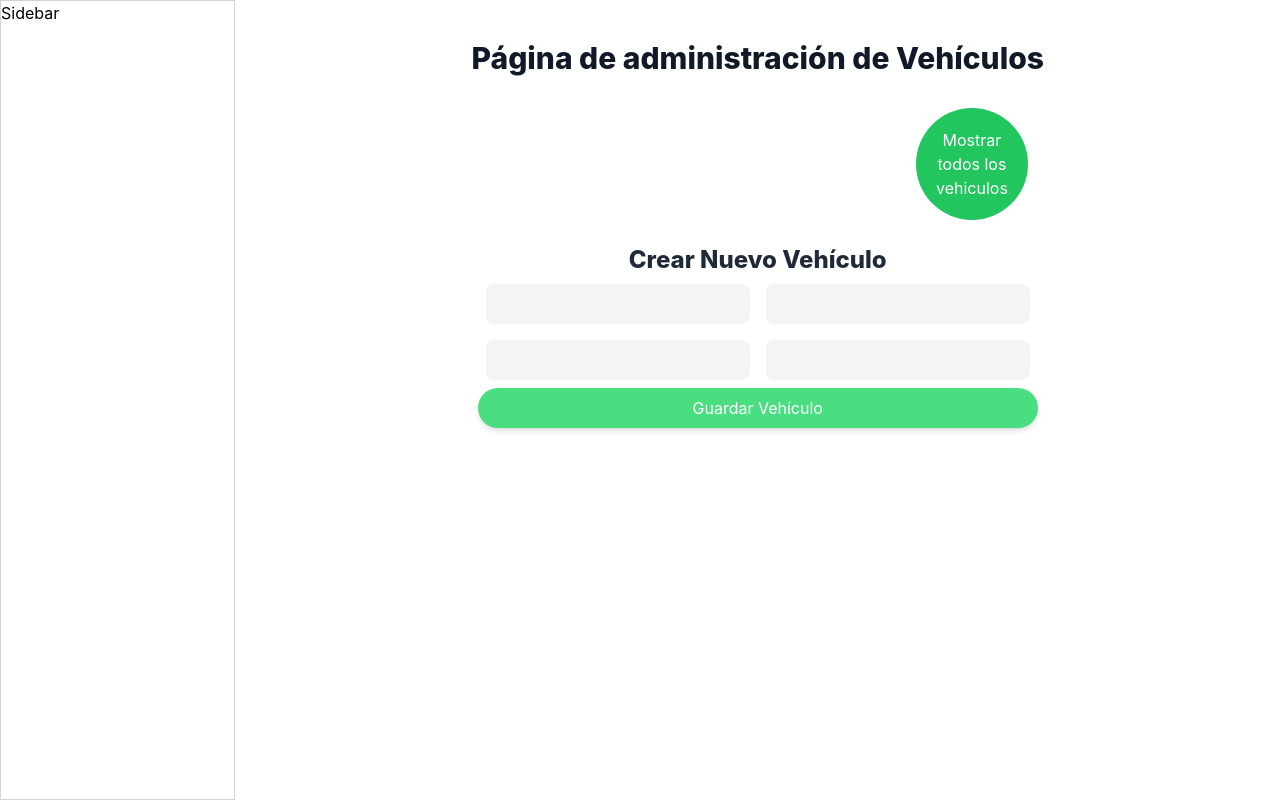
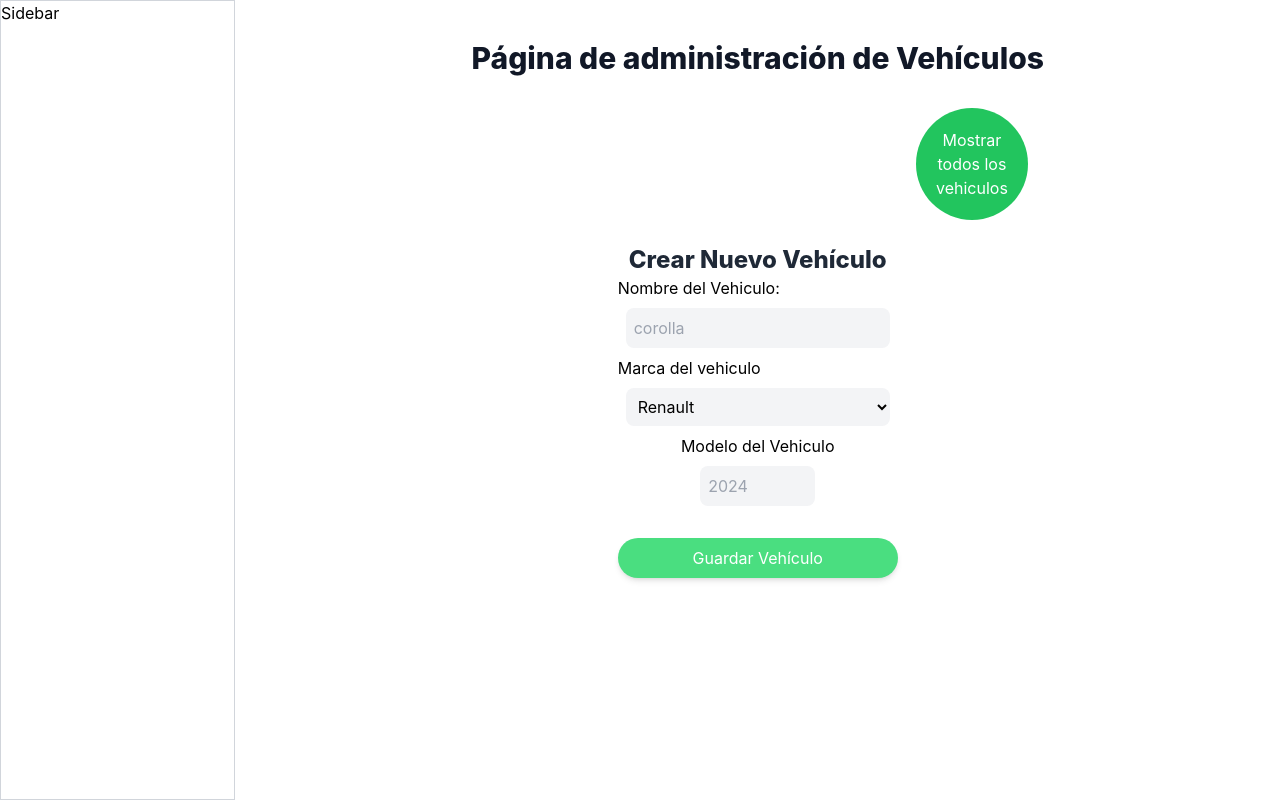
Before and after one commit to Mauricio-Projects/concesionario-multimarcas, a React (Create React App) app: page /admin/vehiculos in a window 1280 px wide. Both pictures are taken after a click on the button "Crear nuevo vehiculo". Built offline with nearby package versions, Linux system fonts and the light colour scheme.

Commit message:
se agregra funcionalidad a los botones con los estados

```diff
--- a/package.json
+++ b/package.json
@@ -10,6 +10,7 @@
     "react-dom": "^18.2.0",
     "react-router-dom": "^6.3.0",
     "react-scripts": "5.0.1",
+    "react-toastify": "^9.0.8",
     "web-vitals": "^2.1.4"
   },
   "scripts": {
--- a/src/pages/Admin/Vehiculos.jsx
+++ b/src/pages/Admin/Vehiculos.jsx
@@ -1,4 +1,6 @@
 import React, { useEffect, useState } from 'react'
+import { ToastContainer, toast } from 'react-toastify';
+import 'react-toastify/dist/ReactToastify.css';
 
 const vehiculosBackend = [
   {
@@ -68,7 +70,18 @@
              { textoBoton }
           </button>
       </div>
-      { mostrarTabla ? <TablaVehiculos listaVehiculos= { vehiculos }/> : <FormularioCreacionVehiculos /> }
+      { mostrarTabla ? (<TablaVehiculos listaVehiculos= { vehiculos }/>
+      )
+      :
+      (
+      <FormularioCreacionVehiculos
+      funcionParaMostrarLaTabla = { setMostrarTabla }
+      listaVehiculos = { vehiculos }
+      funcionParaAgregarVehiculo = { setVehiculos } />) }
+      <ToastContainer
+        position='botton-center'
+        autoClose={4000}
+      />
     </div>
   );
 };
@@ -105,18 +118,75 @@
       </div>)
   };
 
-  const FormularioCreacionVehiculos = () => {
+  const FormularioCreacionVehiculos = ({
+    funcionParaMostrarLaTabla,
+    listaVehiculos,
+    funcionParaAgregarVehiculo,
+   }) => {
+
+    const [nombre, setNombre] = useState();
+    const [marca, setMarca] = useState();
+    const [modelo, setModelo] = useState();
+
+    const enviarAlBackend = () => {
+      console.log('nombre',nombre, 'marca',marca , 'modelo',modelo);
+      toast.success('Vehículo creado con éxito')
+      funcionParaMostrarLaTabla(true)
+      funcionParaAgregarVehiculo ([...listaVehiculos, {nombre:nombre, marca:marca, modelo:modelo},
+      ]);
+    };
     return (
       <div className='flex flex-col items-center justify-center'>
         <h2 className='text-2xl font-extrabold text-gray-800'>
           Crear Nuevo Vehículo
           </h2>
-        <form className='grid grid-col-2'>
-          <input className='bg-gray-100 border-gray-00 p-2 rounded-lg m-2' type="text" />
-          <input className='bg-gray-100 border-gray-600 p-2 rounded-lg m-2' type="text" />
-          <input className='bg-gray-100 border-gray-600 p-2 rounded-lg m-2' type="text" />
-          <input className='bg-gray-100 border-gray-600 p-2 rounded-lg m-2' type="text" />
-          <button className='col-span-2 bg-green-400 p-2 rounded-full shadow-md hover:bg-green-600 text-white'>
+          <form className='flex flex-col'>
+            <label className='flex flex-col' htmlFor="nombre">
+              Nombre del Vehiculo:
+              <input
+                name='nombre'
+                className='bg-gray-100 border-gray-00 p-2 rounded-lg m-2'
+                type="text"
+                placeholder='corolla'
+                value={nombre}
+                onChange={(e) => {
+                  setNombre(e.target.value);
+                }}
+              />
+            </label>
+            <label className='flex flex-col' htmlFor="marca"> Marca del vehiculo
+              <select
+                className='bg-gray-100 border-gray-00 p-2 rounded-lg m-2'  name="marca"
+                value={marca}
+                onChange={(e) => {
+                  setMarca(e.target.value);
+                }}>
+                <option disabled>Seleccione una opcion</option>
+                <option>Renault</option>
+                <option>Toyota</option>
+                <option>Ford</option>
+                <option>Mazda</option>
+                <option>Chevrolet</option>
+              </select>
+            </label>
+            <label className='flex flex-col items-center' htmlFor="modelo">
+              Modelo del Vehiculo
+              <input
+              value={modelo}
+                onChange={(e) => {
+                  setModelo(e.target.value);
+                }}
+              name='modelo'
+              className='bg-gray-100 border-gray-00 p-2 rounded-lg m-2'
+              type="number"
+              min={1950}
+              max={2024}
+              placeholder='2024' />
+            </label>
+            <input  />
+            <button type='button'
+            className='col-span-2 bg-green-400 p-2 rounded-full shadow-md hover:bg-green-600 text-white'
+            onClick={() =>{enviarAlBackend()}}>
             Guardar Vehículo
             </button>
         </form>
```
Also changed, not shown: 1 other file (tests, documents, lock files or other folders).
